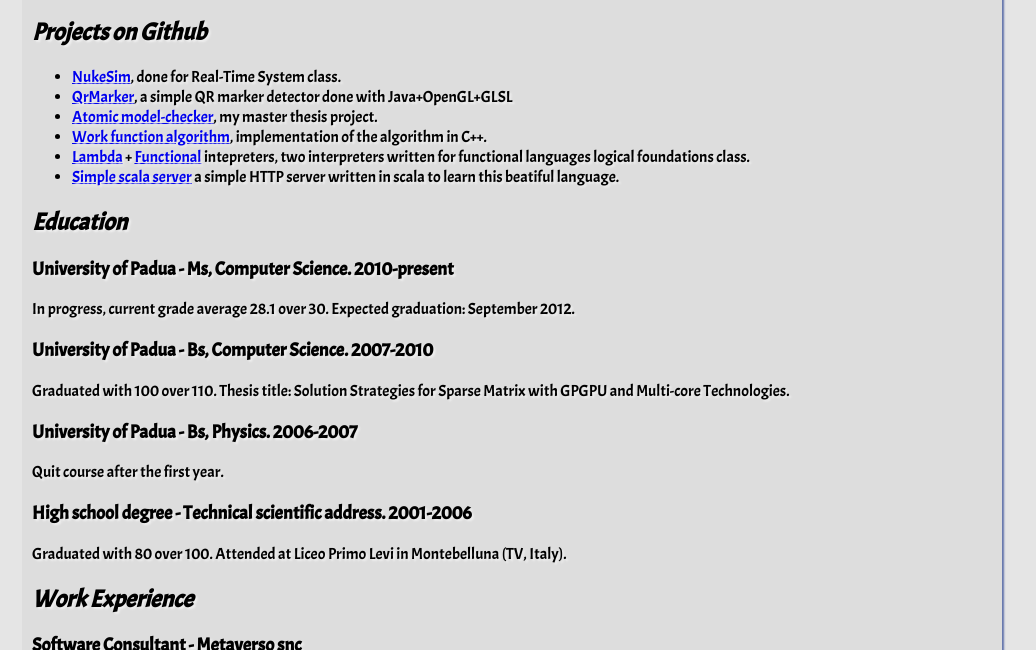
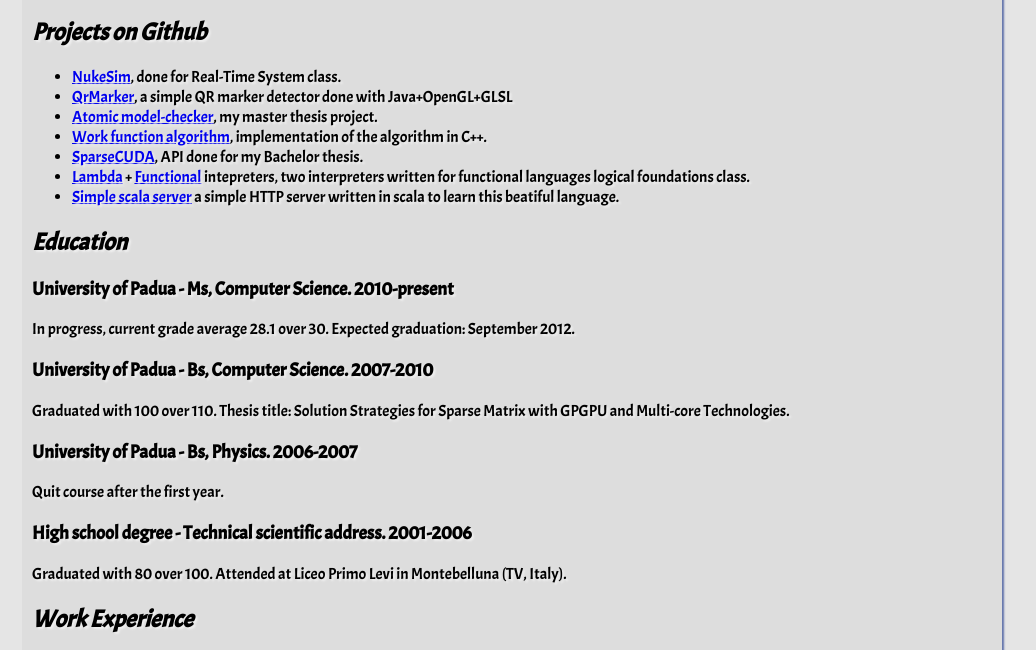
Before and after one commit to thHube/thhube.github.com, a plain HTML site: page index.html in a window 1280 px wide. Shown: the part 141-791 px from the top of the page, without its empty margins (128-1164 px from the left). Drawn offline with Linux system fonts and the light colour scheme.

Commit message:
Updated web site with SparseCUDA

```diff
--- a/index.html
+++ b/index.html
@@ -23,6 +23,7 @@
         <li><a href="https://github.com/thHube/QrMarker-ComputerVision">QrMarker</a>, a simple QR marker detector done with Java+OpenGL+GLSL</li>
         <li><a href="https://github.com/thHube/Cpunf-ModelCheck">Atomic model-checker</a>, my master thesis project.</li>
         <li><a href="https://github.com/thHube/Work-Function-Algorithm">Work function algorithm</a>, implementation of the algorithm in C++.</li>
+        <li><a href="https://github.com/thHube/SparseCUDA">SparseCUDA</a>, API done for my Bachelor thesis. </li>
         <li>
         <a href="https://github.com/thHube/Lambda-Ineterpreter">Lambda</a> +
         <a href="https://github.com/thHube/Func-Interpreter">Functional</a> intepreters, two
```
